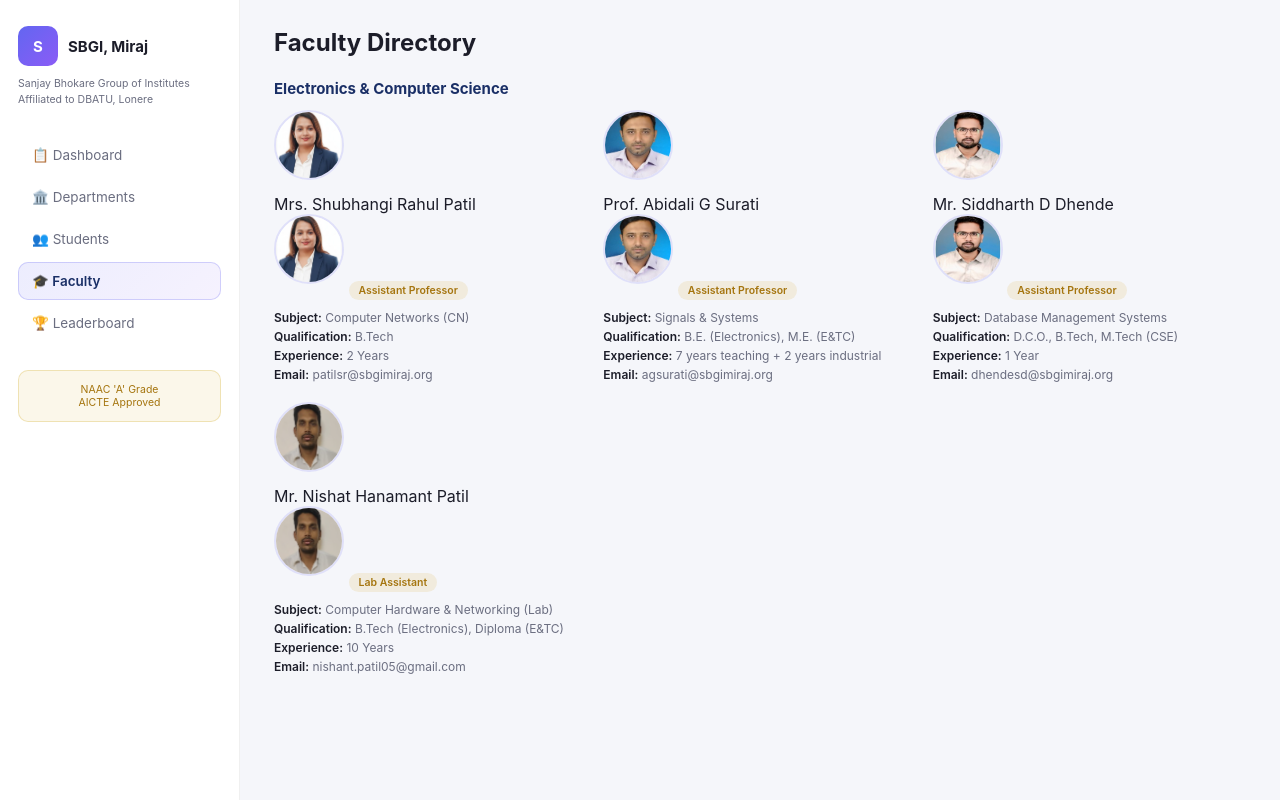
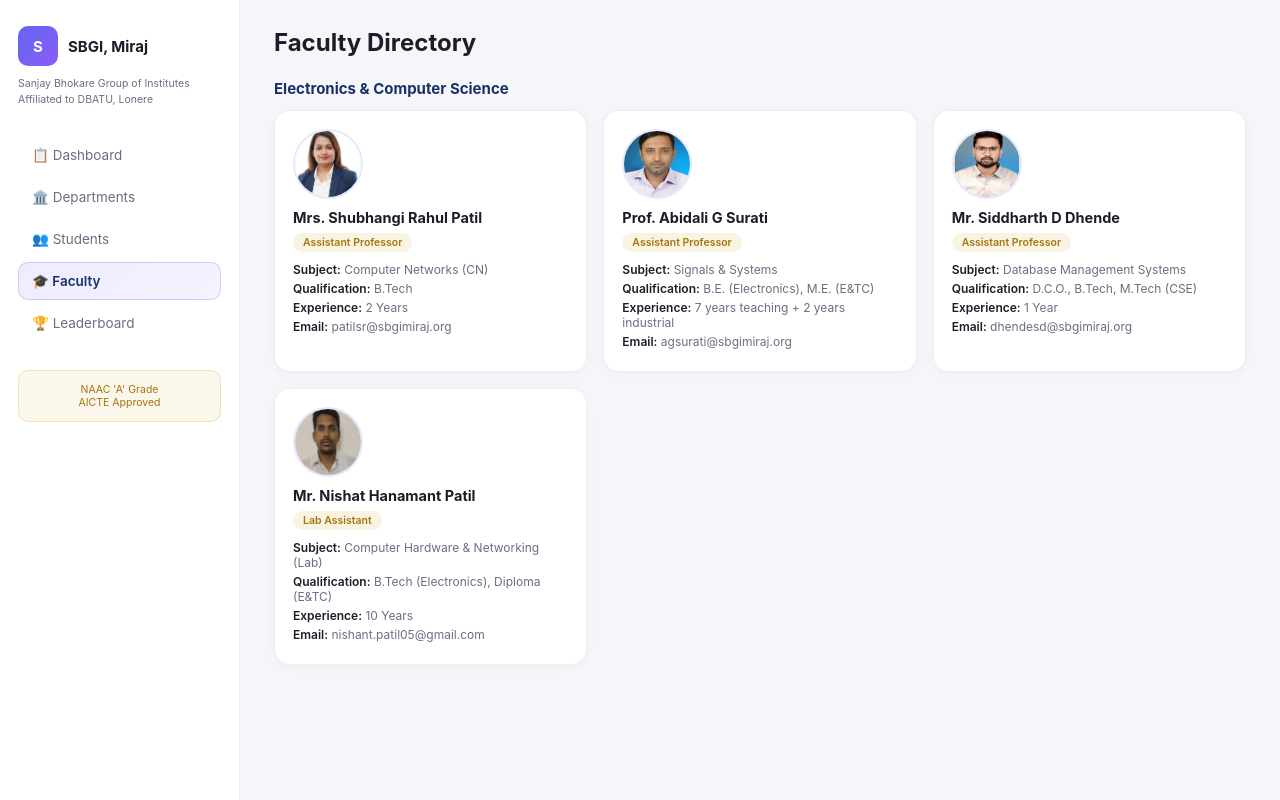
Before and after one commit to sumitnatikar1-sumit/sbgi-attendance-dashboard, a Flask app: page /faculty in a window 1280 px wide. Run offline with Flask 3, Linux system fonts and the light colour scheme.

Commit message:
Update faculty.html

```diff
--- a/templates/faculty.html
+++ b/templates/faculty.html
@@ -20,7 +20,9 @@ h1 { font-size:24px; font-weight:700; margin-bottom:22px; }
 .dept-block { margin-bottom:22px; }
 .dept-title { font-size:15px; font-weight:700; color:#1a2f66; margin-bottom:12px; }
 .faculty-grid { display:grid; grid-template-columns:repeat(auto-fill, minmax(280px, 1fr)); gap:16px; }
-.faculty-photo { width:70px; height:70px; border-radius:50%; object-fit:cover; margin-bottom:10px; border:2px solid rgba(99,102,241,0.15); }
+.faculty-card { background:#ffffff; border:1px solid rgba(0,0,0,0.06); border-radius:16px; padding:18px; box-shadow:0 2px 8px rgba(0,0,0,0.04); }
+.faculty-photo { width:70px; height:70px; border-radius:50%; object-fit:cover; margin-bottom:10px; border:2px solid rgba(99,102,241,0.15); display:block; }
+.faculty-name { font-size:14.5px; font-weight:700; color:#1c1d29; margin-bottom:4px; }
 .designation-tag { display:inline-block; background:rgba(212,175,55,0.15); color:#a5750f; padding:3px 10px; border-radius:10px; font-size:10.5px; font-weight:600; margin-bottom:10px; }
 .faculty-row { font-size:12px; color:#6b6e80; margin-bottom:4px; }
 .faculty-row b { color:#1c1d29; font-weight:600; }
@@ -48,9 +50,6 @@ h1 { font-size:24px; font-weight:700; margin-bottom:22px; }
                 <div class="faculty-card">
                     <img class="faculty-photo" src="/static/{{ f.photo }}">
                     <div class="faculty-name">{{ f.name }}</div>
-                    {% if f.photo %}
-                        <img src="{{ f.photo }}" alt="{{ f.name }}" class="faculty-photo">
-                    {% endif %}
                     <span class="designation-tag">{{ f.designation }}</span>
                     <div class="faculty-row"><b>Subject:</b> {{ f.subject }}</div>
                     <div class="faculty-row"><b>Qualification:</b> {{ f.qualification }}</div>
```
